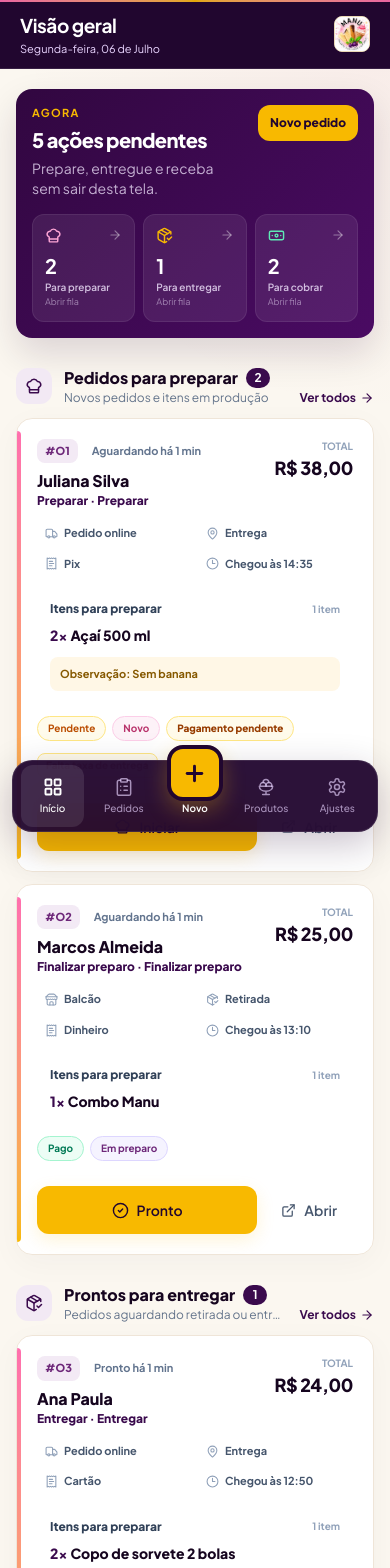
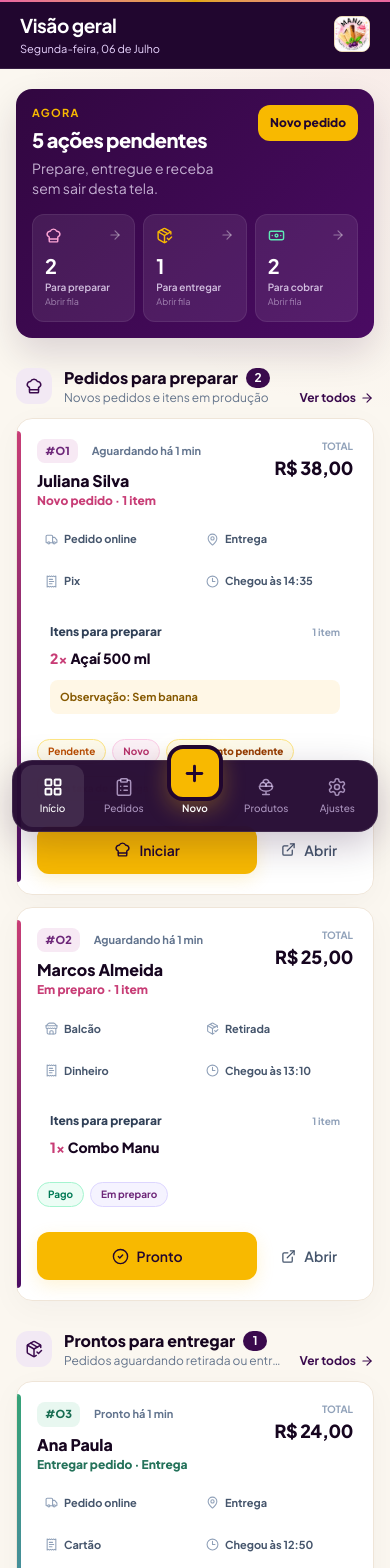
Before and after one commit to vitormtns/sorveteriadamanu, a Next.js app: page /sistema in a window 390 px wide. Shown: the top 1568 px of the page. Built offline with nearby package versions, Linux system fonts and the light colour scheme.

Commit message:
refina cards operacionais no mobile

```diff
--- a/src/app/sistema/page.tsx
+++ b/src/app/sistema/page.tsx
@@ -13,6 +13,7 @@ function TaskSection({
   description,
   orders,
   focus,
+  context,
   icon: Icon,
   empty,
   href,
@@ -21,6 +22,7 @@ function TaskSection({
   description: string;
   orders: Order[];
   focus: "operation" | "payment";
+  context: "prepare" | "deliver" | "collect";
   icon: typeof ChefHat;
   empty: string;
   href: string;
@@ -42,7 +44,7 @@ function TaskSection({
       </div>
       {orders.length ? (
         <div className="grid gap-3 xl:grid-cols-2">
-          {orders.slice(0, 4).map((order) => <OperationalOrderCard key={order.id} order={order} focus={focus} compact />)}
+          {orders.slice(0, 4).map((order) => <OperationalOrderCard key={order.id} order={order} focus={focus} context={context} compact />)}
         </div>
       ) : (
         <Card className="flex items-center gap-3 border-dashed px-4 py-4 text-sm text-slate-600">
@@ -107,6 +109,7 @@ export default function Dashboard() {
         description="Novos pedidos e itens em produção"
         orders={toPrepare}
         focus="operation"
+        context="prepare"
         icon={ChefHat}
         empty="Nenhum pedido aguardando preparo."
         href="/pedidos?fila=preparar"
@@ -116,6 +119,7 @@ export default function Dashboard() {
         description="Pedidos aguardando retirada ou entrega"
         orders={readyToDeliver}
         focus="operation"
+        context="deliver"
         icon={PackageCheck}
         empty="Nenhum pedido pronto aguardando entrega."
         href="/pedidos?fila=entregar"
@@ -125,6 +129,7 @@ export default function Dashboard() {
         description="Pagamentos pendentes, inclusive de outros dias"
         orders={toCollect}
         focus="payment"
+        context="collect"
         icon={Banknote}
         empty="Nenhum pagamento pendente."
         href="/pedidos?fila=cobrar"
--- a/src/components/operational-order-card.tsx
+++ b/src/components/operational-order-card.tsx
@@ -81,9 +81,9 @@ function queuePriority(order: Order, context: QueueContext) {
 
 function InfoLine({ icon: Icon, children }: { icon: typeof Store; children: React.ReactNode }) {
   return (
-    <span className="inline-flex min-w-0 items-center gap-1.5 rounded-lg bg-white/70 px-2 py-1 text-[11px] font-bold text-slate-600">
+    <span className="inline-flex min-h-9 min-w-0 items-center gap-1.5 rounded-lg bg-white/70 px-2 py-1.5 text-[11px] font-bold leading-tight text-slate-600">
       <Icon size={13} className="shrink-0 text-slate-400" />
-      <span className="truncate">{children}</span>
+      <span className="min-w-0 break-words">{children}</span>
     </span>
   );
 }
@@ -134,7 +134,7 @@ export function OperationalOrderCard({
         </div>
       </div>
 
-      <div className="mt-3 grid grid-cols-2 gap-1.5 min-[430px]:grid-cols-4">
+      <div className="mt-3 grid grid-cols-2 gap-1.5 sm:grid-cols-4">
         <InfoLine icon={order.origin === "delivery" ? Truck : Store}>{origin}</InfoLine>
         <InfoLine icon={order.deliveryType === "delivery" ? MapPin : PackageCheck}>{delivery}</InfoLine>
         <InfoLine icon={ReceiptText}>{paymentLabels[order.paymentMethod]}</InfoLine>
```
